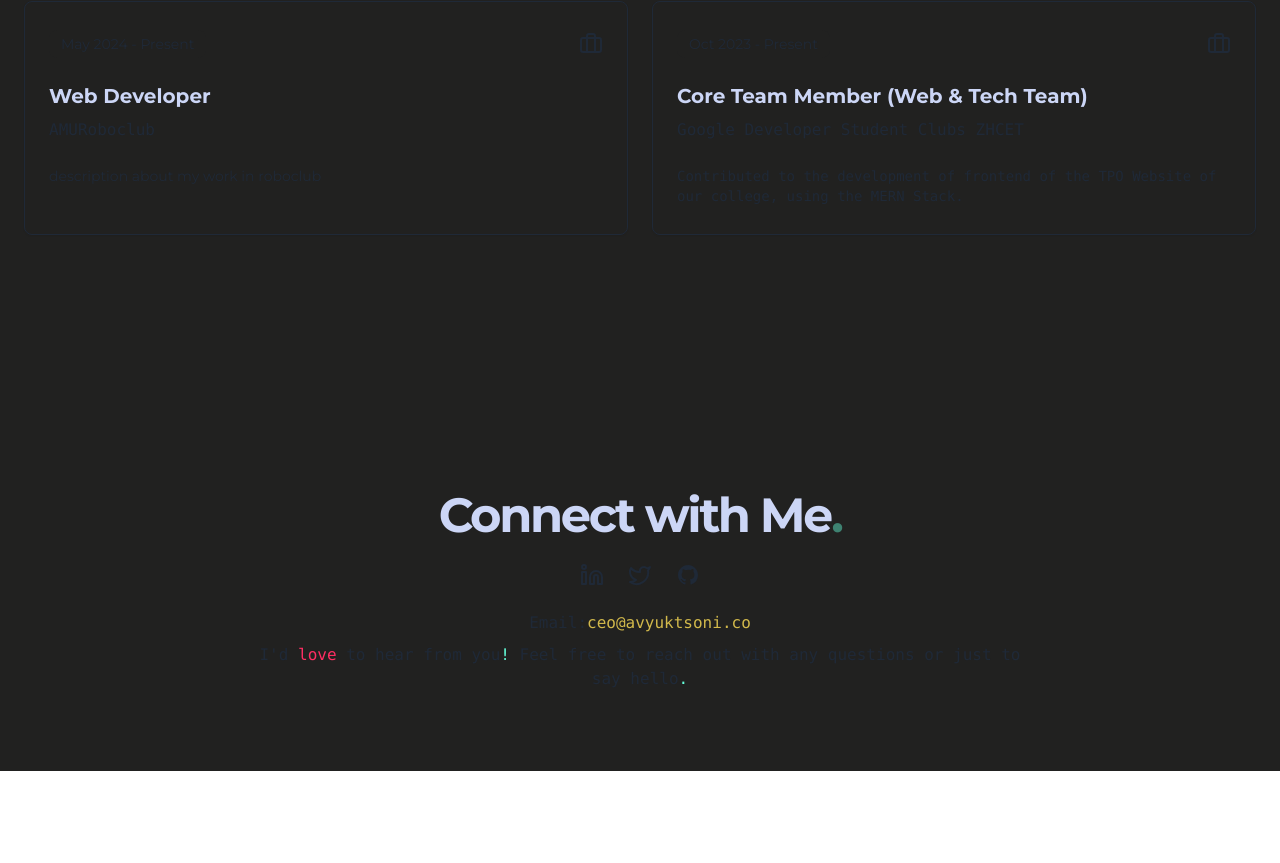
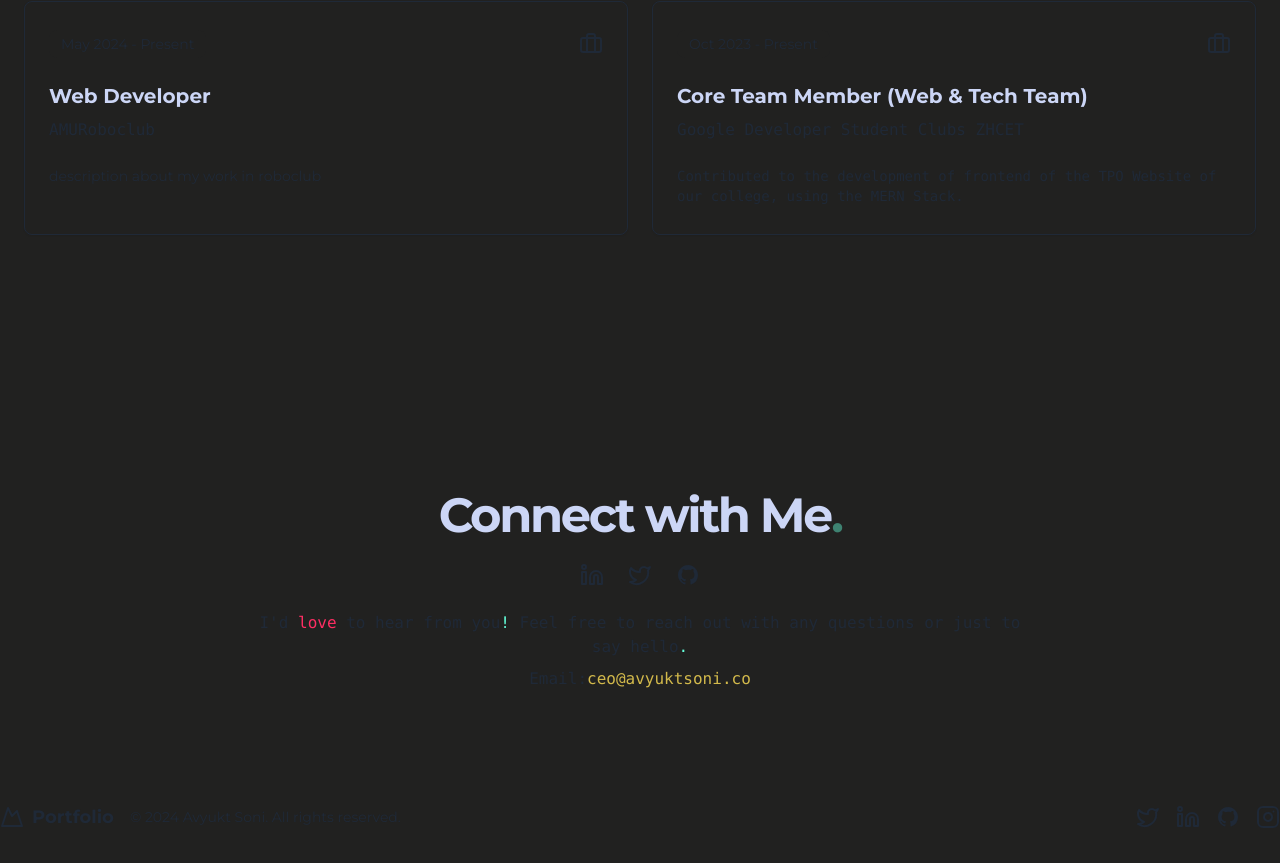
Before and after one commit to avyuktsoni0731/ReactPortfolio, a Next.js app: page / in a window 1280 px wide. Shown: the part 2936-3799 px from the top of the page. Before the commit the page ends 3707 px from the top, so only its background shows below. Built offline with nearby package versions, Linux system fonts and the light colour scheme.

Commit message:
footer and connect with me changes

```diff
--- a/app/page.tsx
+++ b/app/page.tsx
@@ -6,6 +6,7 @@ import { Projects } from "@/components/Projects";
 import Skills from "../components/Skills";
 import { Experiences } from "@/components/Experiences";
 import { Connect } from "@/components/Connect";
+import { Footer } from "@/components/Footer";
 import ScrollProgressBar from "../components/ProgressBar";
 import CursorGlow from "../components/CursorGlow";
 import "./static/App.css";
@@ -23,6 +24,7 @@ export default function Home() {
         <Projects />
         <Experiences />
         <Connect />
+        <Footer />
       </main>
     </>
   );
--- a/components/Connect.tsx
+++ b/components/Connect.tsx
@@ -60,6 +60,12 @@ export function Connect() {
           </div>
           <div className="space-y-2 font-mono">
             <p className="text-gray-500 dark:text-gray-400">
+              I&apos;d <span className="text-webRed">love</span> to hear from
+              you<span className="text-webGreen">!</span> Feel free to reach out
+              with any questions or just to say hello
+              <span className="text-webGreen">.</span>
+            </p>
+            <p className="text-gray-500 dark:text-gray-400">
               Email:
               <a
                 className="text-[#d2b94b] hover:underline dark:text-gray-50"
@@ -67,12 +73,6 @@ export function Connect() {
               >
                 ceo@avyuktsoni.co
               </a>
-            </p>
-            <p className="text-gray-500 dark:text-gray-400">
-              I&apos;d <span className="text-webRed">love</span> to hear from
-              you<span className="text-webGreen">!</span> Feel free to reach out
-              with any questions or just to say hello
-              <span className="text-webGreen">.</span>
             </p>
           </div>
         </div>
@@ -151,4 +151,4 @@ function GithubIcon() {
   );
 }
 
-export default GithubIcon;
+// export default GithubIcon;
--- /dev/null
+++ b/components/Footer.tsx
@@ -0,0 +1,174 @@
+/**
+ * This code was generated by v0 by Vercel.
+ * @see https://v0.dev/t/kiPgSpe57Wg
+ * Documentation: https://v0.dev/docs#integrating-generated-code-into-your-nextjs-app
+ */
+
+/** Add fonts into your Next.js project:
+
+import { Inter } from 'next/font/google'
+
+inter({
+  subsets: ['latin'],
+  display: 'swap',
+})
+
+To read more about using these font, please visit the Next.js documentation:
+- App Directory: https://nextjs.org/docs/app/building-your-application/optimizing/fonts
+- Pages Directory: https://nextjs.org/docs/pages/building-your-application/optimizing/fonts
+**/
+import Link from "next/link";
+
+export function Footer() {
+  return (
+    <footer className="bg-gray-900 text-gray-400 py-8 font-Montserrat">
+      <div className="container mx-auto flex flex-col md:flex-row items-center justify-between px-4 md:px-0">
+        <div className="flex items-center space-x-4">
+          <Link className="flex items-center space-x-2" href="#">
+            <MountainIcon />
+            <span className="text-lg font-bold text-gray-200">Portfolio</span>
+          </Link>
+          <p className="text-sm">© 2024 Avyukt Soni. All rights reserved.</p>
+        </div>
+        <div className="flex items-center space-x-4 mt-4 md:mt-0">
+          <Link
+            className="hover:text-gray-200 transition-colors"
+            href="https://www.twitter.com/SoniAvyukt"
+            target="_blank"
+          >
+            <TwitterIcon />
+          </Link>
+          <Link
+            className="hover:text-gray-200 transition-colors"
+            href="https://www.linkedin.com/in/avyukt-soni-082447281/"
+            target="_blank"
+          >
+            <LinkedinIcon />
+          </Link>
+          <Link
+            className="hover:text-gray-200 transition-colors"
+            href="https://github.com/avyuktsoni0731"
+            target="_blank"
+          >
+            <GithubIcon />
+          </Link>
+          <Link
+            className="hover:text-gray-200 transition-colors"
+            href="https://www.instagram.com/avyukt_soni/"
+            target="_blank"
+          >
+            <InstagramIcon />
+          </Link>
+        </div>
+      </div>
+    </footer>
+  );
+}
+
+function GithubIcon() {
+  return (
+    <svg
+      xmlns="http://www.w3.org/2000/svg"
+      width="24"
+      height="24"
+      viewBox="0 0 24 24"
+      fill="currentColor"
+    >
+      <path d="M12 2C6.48 2 2 6.48 2 12c0 4.41 2.87 8.16 6.84 9.49.5.09.68-.22.68-.49 0-.24-.01-.88-.01-1.73-2.78.61-3.37-1.17-3.37-1.17-.45-1.15-1.11-1.46-1.11-1.46-.91-.63.07-.62.07-.62 1 .07 1.53 1.03 1.53 1.03.9 1.53 2.36 1.09 2.94.83.09-.65.35-1.09.63-1.34-2.22-.25-4.55-1.11-4.55-4.95 0-1.09.39-1.98 1.02-2.68-.1-.25-.45-1.27.1-2.65 0 0 .83-.27 2.75 1.02A9.57 9.57 0 0 1 12 6.8c.85.004 1.7.115 2.5.337 1.92-1.29 2.75-1.02 2.75-1.02.55 1.38.2 2.4.1 2.65.63.7 1.02 1.59 1.02 2.68 0 3.85-2.34 4.7-4.57 4.95.36.31.68.92.68 1.85 0 1.33-.01 2.4-.01 2.73 0 .27.18.58.69.48A10.004 10.004 0 0 0 22 12c0-5.52-4.48-10-10-10z" />
+    </svg>
+  );
+}
+
+function GitlabIcon() {
+  return (
+    <svg
+      xmlns="http://www.w3.org/2000/svg"
+      width="24"
+      height="24"
+      viewBox="0 0 24 24"
+      fill="none"
+      stroke="currentColor"
+      strokeWidth="2"
+      strokeLinecap="round"
+      strokeLinejoin="round"
+    >
+      <path d="m22 13.29-3.33-10a.42.42 0 0 0-.14-.18.38.38 0 0 0-.22-.11.39.39 0 0 0-.23.07.42.42 0 0 0-.14.18l-2.26 6.67H8.32L6.1 3.26a.42.42 0 0 0-.1-.18.38.38 0 0 0-.26-.08.39.39 0 0 0-.23.07.42.42 0 0 0-.14.18L2 13.29a.74.74 0 0 0 .27.83L12 21l9.69-6.88a.71.71 0 0 0 .31-.83Z" />
+    </svg>
+  );
+}
+
+function InstagramIcon() {
+  return (
+    <svg
+      xmlns="http://www.w3.org/2000/svg"
+      width="24"
+      height="24"
+      viewBox="0 0 24 24"
+      fill="none"
+      stroke="currentColor"
+      strokeWidth="2"
+      strokeLinecap="round"
+      strokeLinejoin="round"
+    >
+      <rect width="20" height="20" x="2" y="2" rx="5" ry="5" />
+      <path d="M16 11.37A4 4 0 1 1 12.63 8 4 4 0 0 1 16 11.37z" />
+      <line x1="17.5" x2="17.51" y1="6.5" y2="6.5" />
+    </svg>
+  );
+}
+
+function LinkedinIcon() {
+  return (
+    <svg
+      xmlns="http://www.w3.org/2000/svg"
+      width="24"
+      height="24"
+      viewBox="0 0 24 24"
+      fill="none"
+      stroke="currentColor"
+      strokeWidth="2"
+      strokeLinecap="round"
+      strokeLinejoin="round"
+    >
+      <path d="M16 8a6 6 0 0 1 6 6v7h-4v-7a2 2 0 0 0-2-2 2 2 0 0 0-2 2v7h-4v-7a6 6 0 0 1 6-6z" />
+      <rect width="4" height="12" x="2" y="9" />
+      <circle cx="4" cy="4" r="2" />
+    </svg>
+  );
+}
+
+function MountainIcon() {
+  return (
+    <svg
+      xmlns="http://www.w3.org/2000/svg"
+      width="24"
+      height="24"
+      viewBox="0 0 24 24"
+      fill="none"
+      stroke="currentColor"
+      strokeWidth="2"
+      strokeLinecap="round"
+      strokeLinejoin="round"
+    >
+      <path d="m8 3 4 8 5-5 5 15H2L8 3z" />
+    </svg>
+  );
+}
+
+function TwitterIcon() {
+  return (
+    <svg
+      xmlns="http://www.w3.org/2000/svg"
+      width="24"
+      height="24"
+      viewBox="0 0 24 24"
+      fill="none"
+      stroke="currentColor"
+      strokeWidth="2"
+      strokeLinecap="round"
+      strokeLinejoin="round"
+    >
+      <path d="M22 4s-.7 2.1-2 3.4c1.6 10-9.4 17.3-18 11.6 2.2.1 4.4-.6 6-2C3 15.5.5 9.6 3 5c2.2 2.6 5.6 4.1 9 4-.9-4.2 4-6.6 7-3.8 1.1 0 3-1.2 3-1.2z" />
+    </svg>
+  );
+}
```
